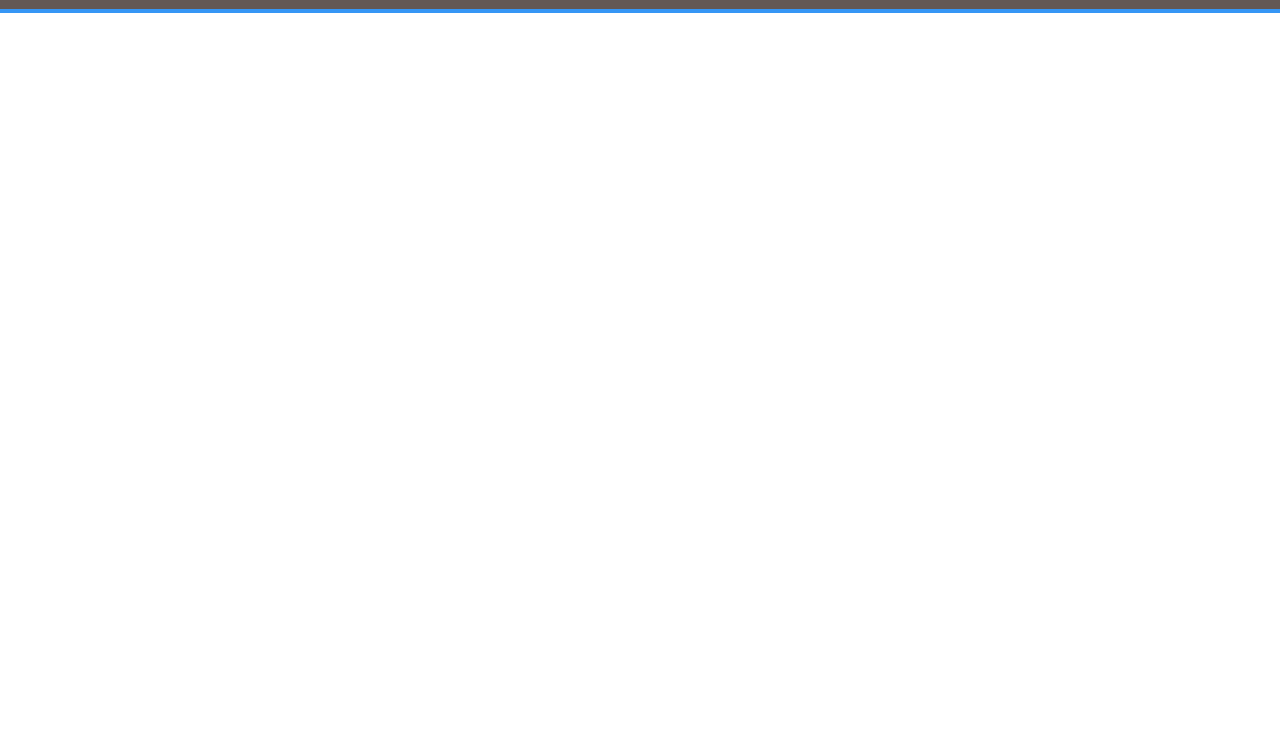
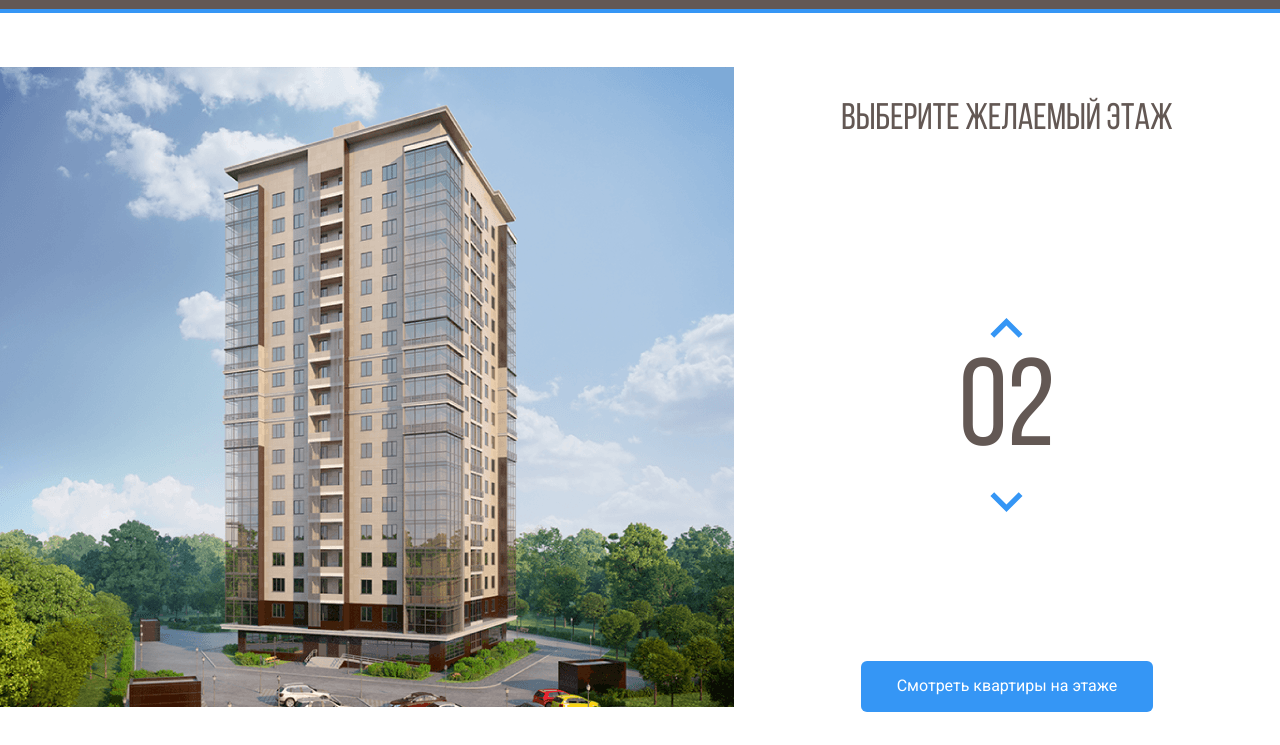
Before and after one commit to azam-sh/Melody, a plain HTML site: page index.html in a window 1280 px wide. Shown: the part 55-800 px from the top of the page. Drawn offline with Linux system fonts and the light colour scheme.

Commit message:
second commit

```diff
--- a/css/main.css
+++ b/css/main.css
@@ -1,3 +1,11 @@
+@font-face {
+  font-family: "Bebas Neue";
+  src: local("BebasNeueRegular"), url("../fonts/BebasNeueRegular.woff2") format("woff2"),
+    url("../fonts/BebasNeueRegular.woff") format("woff");
+  font-weight: normal;
+  font-style: normal;
+  font-display: swap;
+}
 * {
   box-sizing: border-box;
 }
@@ -48,3 +56,60 @@ body {
   color: #fff;
   text-decoration: none;
 }
+.main {
+  max-width: 1280px;
+  margin: auto;
+  padding-top: 54px;
+  display: flex;
+}
+.main-info {
+  flex-grow: 1;
+  text-align: center;
+  display: flex;
+  flex-direction: column;
+  align-items: center;
+  justify-content: space-between;
+}
+.home-image path {
+  opacity: 0;
+}
+.home-image path:hover {
+  opacity: 1;
+  cursor: pointer;
+}
+.counter-group {
+  display: flex;
+  flex-direction: column;
+  align-items: center;
+}
+.counter-button {
+  border: none;
+  cursor: pointer;
+  background-color: #fff;
+}
+.counter-down {
+  margin-top: 5px;
+}
+.counter-arrow-down {
+  transform: rotateX(180deg);
+}
+.main-title {
+  font-family: "Bebas Neue", sans-serif;
+  font-weight: normal;
+  font-size: 37px;
+  line-height: 44px;
+  color: #635854;
+}
+.counter {
+  color: #635854;
+  font-family: "Bebas Neue", sans-serif;
+  font-size: 124px;
+}
+.button-primary {
+  background: #3596F5;
+  border-radius: 6px;
+  color: #fff;
+  border: none;
+  padding: 16px 36px;
+  cursor: pointer;
+}
--- a/index.html
+++ b/index.html
@@ -42,5 +42,51 @@
     </div>
     <!-- /.navbar -->
   </header>
+  <main class="main">
+    <div class="main-image">
+      <svg class="home-image" width="734" height="640" viewBox="0 0 734 640" fill="none" xmlns="http://www.w3.org/2000/svg" xmlns:xlink="http://www.w3.org/1999/xlink">
+        <rect width="734" height="640" fill="url(#pattern0)"/>
+        <defs>
+        <pattern id="pattern0" patternContentUnits="objectBoundingBox" width="1" height="1">
+        <use xlink:href="#image0_1_86" transform="translate(-0.00408719) scale(0.0013624 0.0015625)"/>
+        </pattern>
+        <image id="image0_1_86" width="740" height="640" xlink:href="img/home.png"/>
+        </defs>
+        <path d="M222 527L442.8 535L512 521.3V543L443.5 562.7L222 551.7V527Z" fill="#3595F6" fill-opacity="0.75"/>
+        <path d="M223 527V502L443.3 505.3L513 502V522L443.7 535L223 527Z" fill="#3595F6" fill-opacity="0.75"/>
+        <path d="M223 503V478H444H513V501L445 508L223 503Z" fill="#3595F6" fill-opacity="0.75"/>
+        <path d="M223 478V453L444.3 449.3L512 456V478H444" fill="#3595F6" fill-opacity="0.75"/>
+        <path d="M223 453V427L444.5 423.7L513 434.7V456L444 449.3L223 453Z" fill="#3595F6" fill-opacity="0.75"/>
+        <path d="M222 428V404.3L443 392L514 415V436.3L443 424L222 428Z" fill="#3595F6" fill-opacity="0.75"/>
+        <path d="M222 407V382L444.2 365.7L514 394.3V415L443.7 393.3L222 407Z" fill="#3595F6" fill-opacity="0.75"/>
+        <path d="M222 383V358L444.5 337.7L514 374.3V395L442 366.3L222 383Z" fill="#3595F6" fill-opacity="0.75"/>
+        <path d="M222 359V335L445 310.3L514 354.3V376L444.7 338L222 359Z" fill="#3595F6" fill-opacity="0.75"/>
+        <path d="M222 335V311L444.5 282.3L514 333.3V354L443.7 311.7L222 335Z" fill="#3595F6" fill-opacity="0.75"/>
+        <path d="M221 311V287L443.3 254L514 313.3V333L444 282.3L221 311Z" fill="#3595F6" fill-opacity="0.75"/>
+        <path d="M222 287V263L443.2 228L513 292V313L444.3 254.7L222 287Z" fill="#3595F6" fill-opacity="0.75"/>
+        <path d="M222 265V240L444.3 202L513 272.3V293L444 229L222 265Z" fill="#3595F6" fill-opacity="0.75"/>
+        <path d="M222 242V217L442.8 173.3L513 252.3V275L444 201.7L222 242Z" fill="#3595F6" fill-opacity="0.75"/>
+        <path d="M223 218V193L443 145L513 230V253L442.3 173.7L223 218Z" fill="#3595F6" fill-opacity="0.75"/>
+        <path d="M222 193V168L441.8 116L513 208.3V231L443.3 144.7L222 193Z" fill="#3595F6" fill-opacity="0.75"/>
+        <path d="M222 169V143L444 86.3L513 188V209L443.7 117.3L222 169Z" fill="#3595F6" fill-opacity="0.75"/>
+        </svg>
+    </div>
+    <!-- /.main-image -->
+    <div class="main-info">
+      <h2 class="main-title">Выберите желаемый этаж</h2>
+      <div class="counter-group">
+        <button class="counter-button counter-up">
+          <img src="img/arrow.svg" alt="arrow-up" class="counter-arrow counter-arrow-up">
+        </button>
+        <span class="counter">02</span>
+        <button class="counter-button counter-down">
+          <img src="img/arrow.svg" alt="arrow-up" class="counter-arrow counter-arrow-down">
+        </button>
+      </div>
+      <!-- /.counter-group -->
+      <button class="button button-primary">Смотреть  квартиры на этаже</button>
+    </div>
+    <!-- /.main-info -->
+  </main>
 </body>
 </html>
```
Also changed, not shown: fonts/BebasNeueRegular.woff (added), fonts/BebasNeueRegular.woff2 (added), img/arrow.svg (added), img/group_3.svg (added), img/home.png (added).
